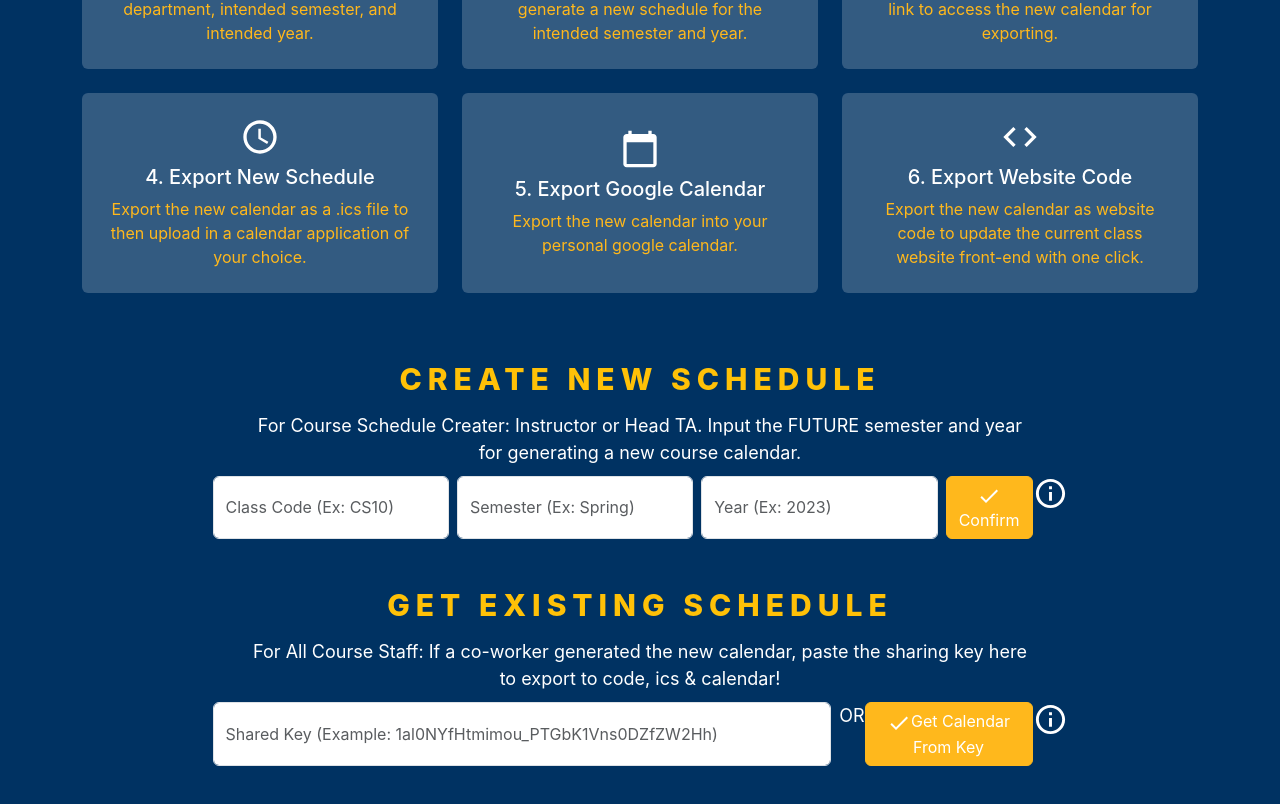
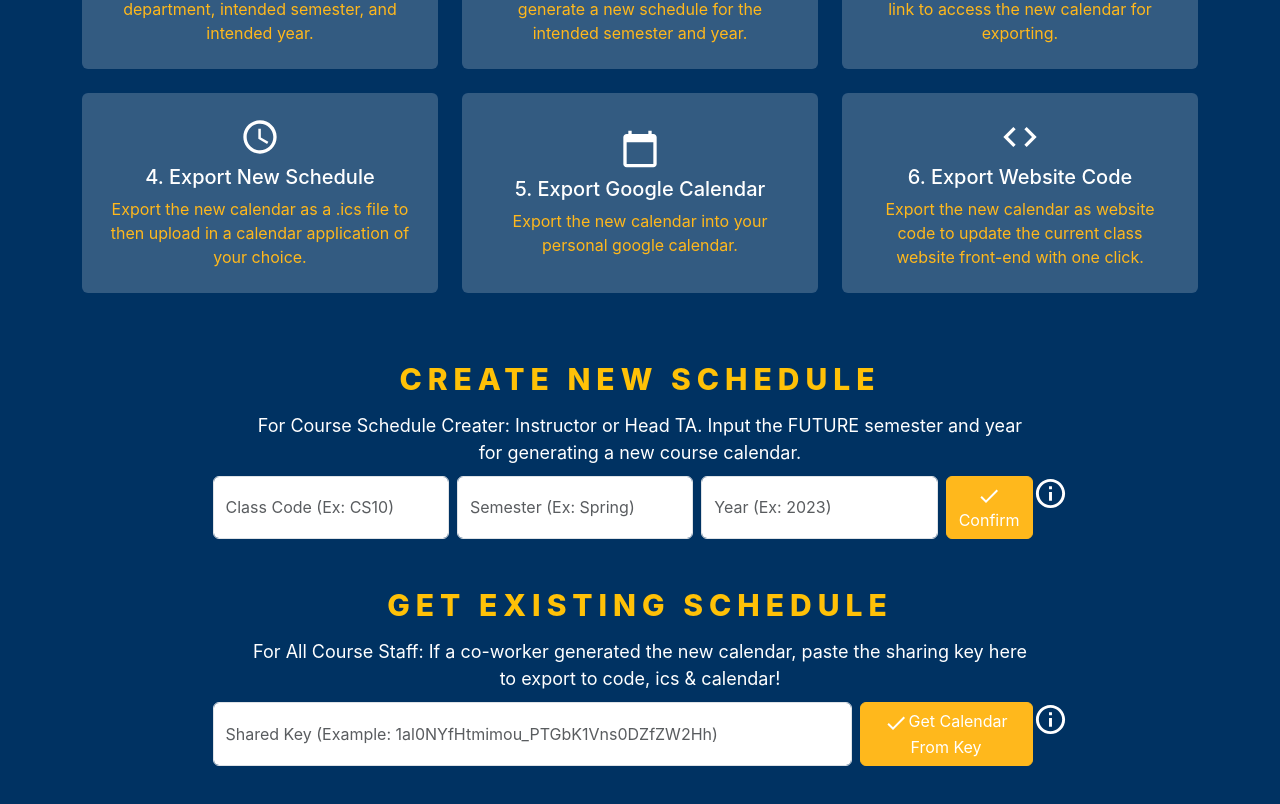
Before and after one commit to Mehul-Gandhi/CourseCraft, a React (Create React App) app in the folder my-app/: page / in a window 1280 px wide. Shown: the part 598-1402 px from the top of the page. Built offline with nearby package versions, Linux system fonts and the light colour scheme.

Commit message:
Highlighting

```diff
--- a/my-app/package.json
+++ b/my-app/package.json
@@ -14,9 +14,9 @@
     "@testing-library/jest-dom": "^5.17.0",
     "@testing-library/react": "^13.4.0",
     "@testing-library/user-event": "^13.5.0",
+    "ace-builds": "^1.24.0",
     "autoprefixer": "^10.4.14",
     "axios": "^1.4.0",
-    "ace-builds": "^1.24.0",
     "bootstrap": "^5.3.1",
     "crypto-js": "^4.1.1",
     "jwt-decode": "^3.1.2",
@@ -30,9 +30,8 @@
     "web-vitals": "^2.1.4"
   },
   "scripts": {
-    "start": "concurrently \"npm run start-react\" \"npm run start-flask\"",
+    "start": "react-scripts start",
     "start-flask": "cd src/python/gpt && python app.py",
-    "start": "react-scripts start",
     "build": "react-scripts build",
     "test": "react-scripts test",
     "eject": "react-scripts eject"
--- a/my-app/src/App.css
+++ b/my-app/src/App.css
@@ -5,6 +5,14 @@
 .App-logo {
   height: 40vmin;
   pointer-events: none;
+}
+
+::selection {
+  background-color: #FFB81C !important;
+}
+
+::-moz-selection {
+  background-color: #FFB81C !important;
 }
 
 @media (prefers-reduced-motion: no-preference) {
--- a/my-app/src/components/LandingPage.js
+++ b/my-app/src/components/LandingPage.js
@@ -212,7 +212,6 @@ export default function LandingPage() {
             />
 
 
-        <div className="text-white" style={{ fontSize: 'large' }}>OR</div>
 
 
           <Button
--- a/my-app/src/components/schedule/SharedSchedule.js
+++ b/my-app/src/components/schedule/SharedSchedule.js
@@ -3,7 +3,6 @@ import Banner from '../Banner';
 
 import LinkIcon from '@mui/icons-material/Link';
 import Button from '../buttons/Button';
-import placeholder from '../../assets/placeholder.png';
 import CodeEditor from '../website/AceEditor';
 
 import DownloadIcon from '@mui/icons-material/Download';
@@ -20,6 +19,8 @@ import axios from 'axios'
 
 import CalendarMonthIcon from '@mui/icons-material/CalendarMonth';
 import "../../index.css";
+import { createGlobalStyle } from 'styled-components';
+
 
 function SharedSchedule() {
   const [showEditor, setShowEditor] = useState(false);
--- a/my-app/src/index.css
+++ b/my-app/src/index.css
@@ -5,6 +5,16 @@ body {
     sans-serif;
   -webkit-font-smoothing: antialiased;
   -moz-osx-font-smoothing: grayscale;
+}
+
+::selection {
+  background-color: yellow;
+  color: black; /* optional: set text color to ensure contrast */
+}
+
+::-moz-selection {
+  background-color: yellow;
+  color: black; /* optional */
 }
 
 code {
--- a/my-app/src/styles/CompareSchedule.css
+++ b/my-app/src/styles/CompareSchedule.css
@@ -23,6 +23,14 @@
 ::before,
 ::after {
   --tw-content: '';
+}
+
+::selection {
+  background-color: yellow;
+}
+
+::-moz-selection {
+  background-color: yellow;
 }
 
 /*
```
Also changed, not shown: 1 other file (tests, documents, lock files or other folders).
